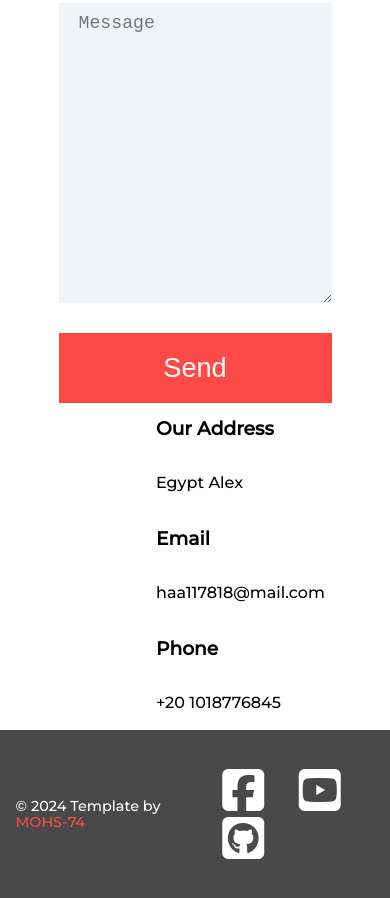
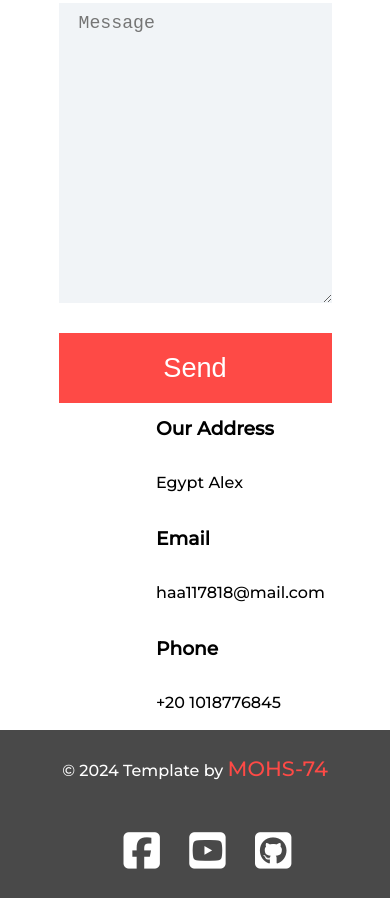
Before and after one commit to MOHS-74/Moderno, a plain HTML site: page index.html in a window 390 px wide. Shown: the part 4365-5263 px from the top of the page. Drawn offline with Linux system fonts and the light colour scheme.

Commit message:
Update style.css
Add Responsive For small Devices

```diff
--- a/css/style.css
+++ b/css/style.css
@@ -1,4 +1,10 @@
+/* https://mohs-74.github.io/Moderno/ */
+
+
+
 /*
+
+
 
     font-family: "Montserrat", serif;
     font-optical-sizing: auto;
@@ -1017,7 +1023,8 @@ footer span{
 
 }
 
-@media screen and (max-width:479px) {
+
+@media screen and (max-width:637px) {
 
     footer{
         display: flex;
@@ -1030,32 +1037,82 @@ footer span{
 
         height: 20vh;
 
-        padding: 0px 4%;
+        padding: 0px 10%;
 
         background-color: var(--Second-color);
     }
 
     footer a{
 
-        margin-left: 10px;
+        margin-left: 7px;
 
         text-decoration: none;
 
         color: white;
 
-        font-size: 1.5em;
+        font-size: 1em;
 
         transition: all 0.5s ease;
     }
 
     footer p{
-        font-size: 0.9em;
+        font-size: 0.8em;
     }
 
     footer span{
         color: var(--Main-color);
 
         font-size: 1em;
+
+
+    }
+
+}
+
+
+@media screen and (max-width:479px) {
+
+    footer{
+        display: flex;
+
+        justify-content: space-between;
+
+
+        flex-direction: column;
+        align-items: center;
+
+        height: 20vh;
+
+        padding: 7% 4%;
+
+        background-color: var(--Second-color);
+
+
+    }
+
+    footer a{
+
+        margin-left: 5px;
+
+        text-decoration: none;
+
+        color: white;
+
+        font-size: 1.3em;
+
+        transition: all 0.5s ease;
+
+        margin-top: -10px;
+    }
+
+    footer p{
+        font-size: 1em;
+    }
+
+    footer span{
+        color: var(--Main-color);
+
+        font-size: 1.3em;
 
 
     }
```
